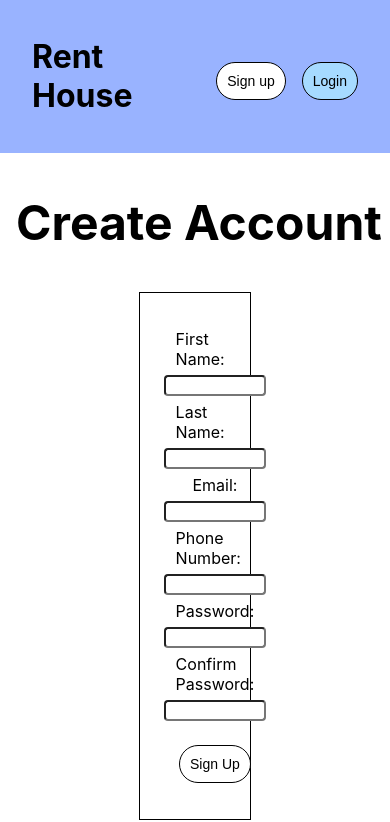
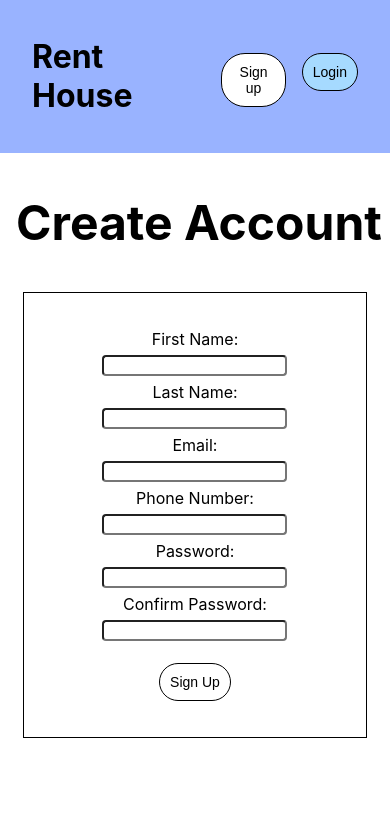
Before and after one commit to Yuto-A2/guestHouse, a React (Create React App) app in the folder frontend/: page /signup in a window 390 px wide. Shown: the top 822 px of the page. Built offline with nearby package versions, Linux system fonts and the light colour scheme.

Commit message:
💄 CSS for signup/login form smartphone and tablet

```diff
--- a/frontend/src/components/layouts/signup/signupform.css
+++ b/frontend/src/components/layouts/signup/signupform.css
@@ -40,37 +40,41 @@ input:nth-child(12) {
     text-align: center;
 }
 
-/* ===== smartphone ===== */
+/* ===== smartphone (up to 768px) ===== */
 @media (max-width: 768px) {
-  .header_nav_button {
+  .cardContainer {
+    width: 88%;
+    margin-inline: auto;
+  }
+
+  input {
     width: 100%;
-    font-size: 15px;
-    padding: 12px;
-    margin-top: 10px;
-    text-align: center;
-    white-space: nowrap;
+    max-width: 100%;
+    box-sizing: border-box;
   }
 }
 
-/* ===== tablet ===== */
+/* ===== tablet (769px–1024px) ===== */
 @media (min-width: 769px) and (max-width: 1024px) {
-  .header_nav_button {
-    width: 70%;
-    font-size: 16px;
-    padding: 14px;
-    margin: 12px auto;
-    display: block;
-    text-align: center;
-    border-radius: 12px;
-    white-space: nowrap;
+  .cardContainer {
+    width: 55%;
+    margin-inline: auto;
+  }
+
+  input {
+    width: 100%;
+    max-width: 100%;
+    box-sizing: border-box;
   }
 }
 
-/* ===== smartphone (less than 430px) ===== */
+/* ===== small smartphone (less than 430px) ===== */
 @media (max-width: 430px) {
-  .header_nav_button {
-    font-size: 14px;
-    padding: 10px;
-    white-space: nowrap;
+  .cardContainer {
+    width: 82%;
+  }
+
+  input {
+    width: 100%;
   }
 }
```
